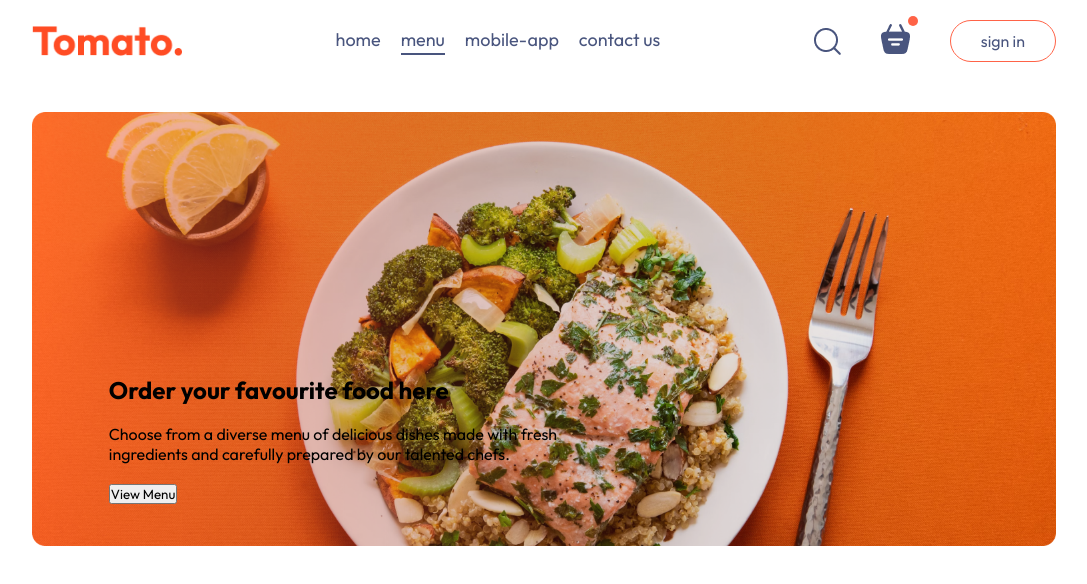
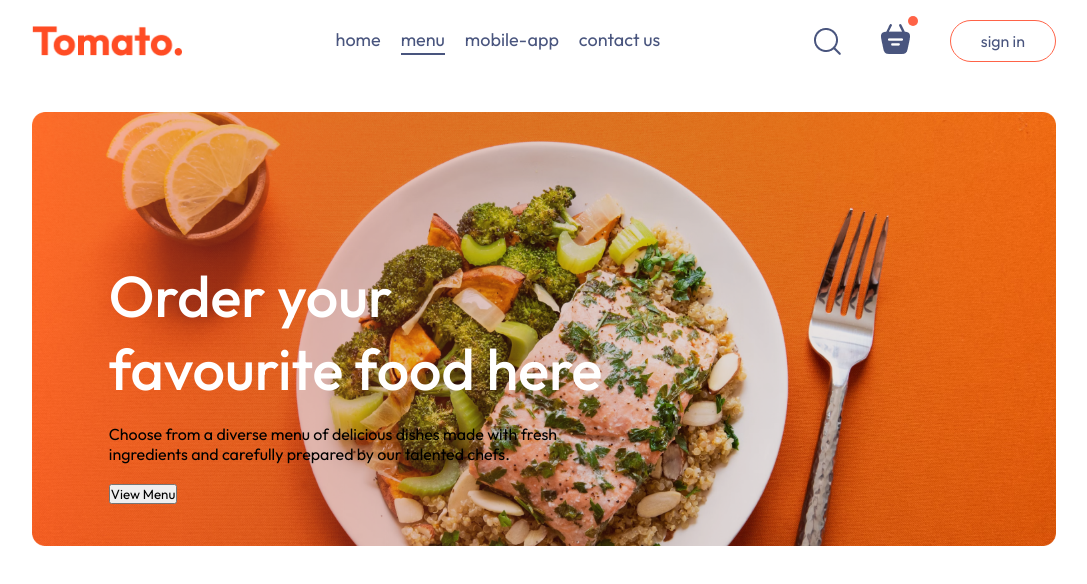
Before and after one commit to UdayChaudhary1/food-delivery-app, a React (Vite) app in the folder frontend/: page / in a window 1280 px wide. Shown: the top 584 px of the page, without its empty margins (96-1183 px from the left). Built offline with nearby package versions, Linux system fonts and the light colour scheme.

Commit message:
Increase font size and weight for heading

```diff
--- a/frontend/src/components/Header/Header.css
+++ b/frontend/src/components/Header/Header.css
@@ -16,3 +16,9 @@
   bottom: 10%;
   left: 6vw;
 }
+
+.header-contents h2{
+  font-size: max(4.5vw, 22px);
+  font-weight: 500;
+  color: white;
+}
```
